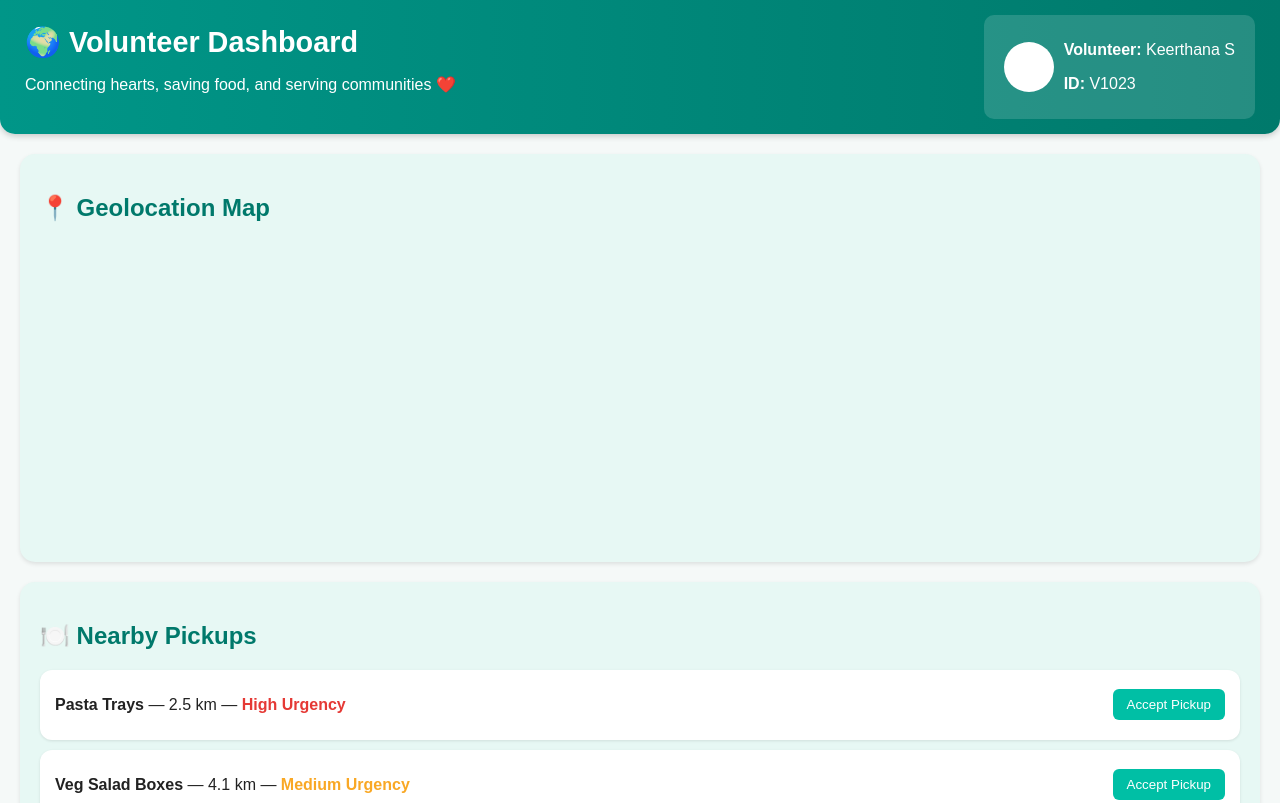
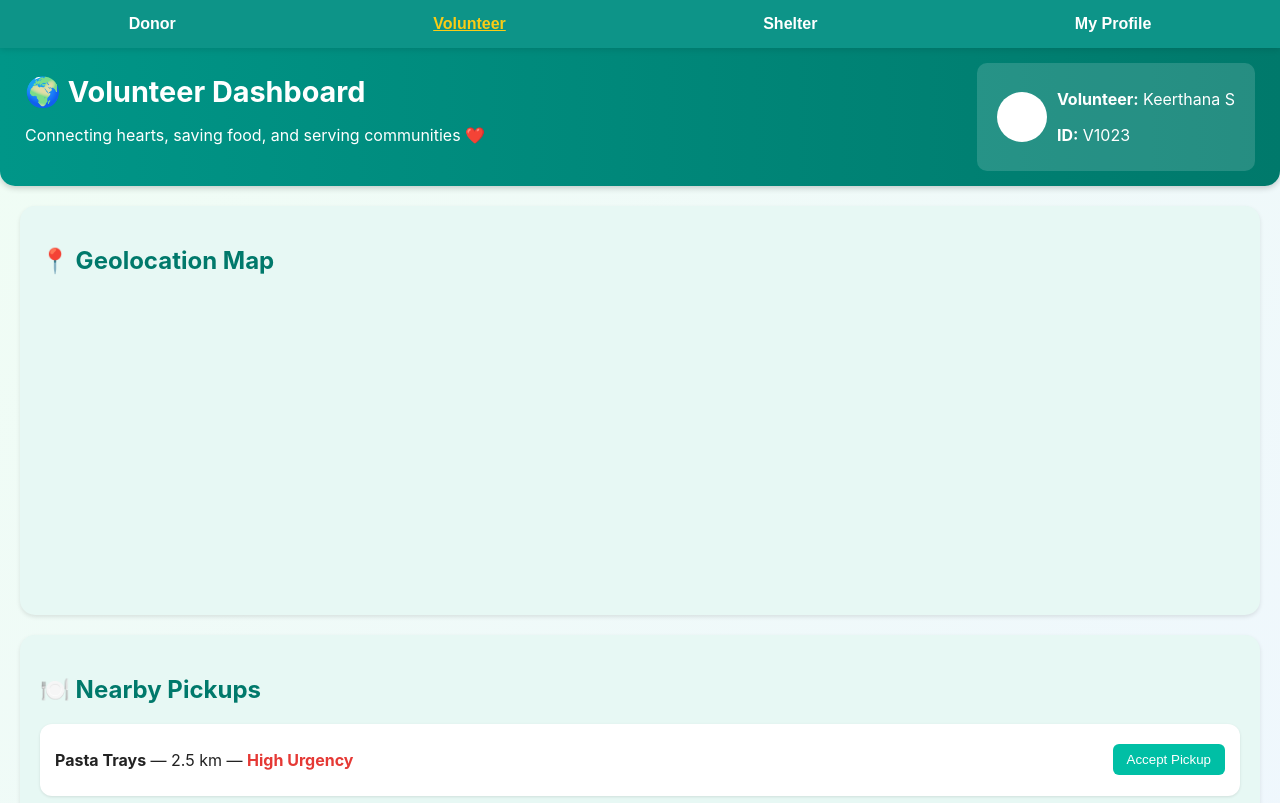
Before and after one commit to shubha229/CirclEats, a website: page volunteer.html in a window 1280 px wide. Shown: the top 803 px of the page. Drawn offline with nearby package versions, Linux system fonts and the light colour scheme; a script that the page names is missing.

Commit message:
volfinal update

```diff
--- a/volunteer.html
+++ b/volunteer.html
@@ -4,12 +4,58 @@
   <meta charset="UTF-8" />
   <meta name="viewport" content="width=device-width, initial-scale=1.0" />
   <title>Volunteer Dashboard</title>
-  <link rel="stylesheet" href="css\styleofvolunteer.css" />
+  <link rel="stylesheet" href="css/styleofvolunteer.css" />
 
-  <!-- ✅ OpenLayers CSS -->
+  <!-- OpenLayers CSS -->
   <link rel="stylesheet" href="https://cdn.jsdelivr.net/npm/ol@v9.1.0/ol.css" />
+
+  <style>
+    /* ✅ Navigation Bar */
+    nav {
+      background-color: #0d9488; /* teal-600 */
+      display: flex;
+      justify-content: space-around;
+      align-items: center;
+      padding: 14px 0;
+      position: sticky;
+      top: 0;
+      z-index: 100;
+      box-shadow: 0 2px 6px rgba(0,0,0,0.1);
+    }
+    nav .nav-btn {
+      color: white;
+      background: none;
+      border: none;
+      font-size: 16px;
+      cursor: pointer;
+      font-weight: 600;
+      transition: 0.3s;
+    }
+    nav .nav-btn:hover {
+      color: #facc15; /* yellow-400 */
+    }
+    nav .active {
+      color: #facc15;
+      text-decoration: underline;
+    }
+
+    body {
+      margin: 0;
+      font-family: "Inter", sans-serif;
+      background: linear-gradient(135deg, #f0fdf4, #eff6ff);
+    }
+  </style>
 </head>
 <body>
+
+  <!-- ✅ Navigation Bar -->
+  <nav>
+    <button class="nav-btn" onclick="goToDonor()">Donor</button>
+    <button class="nav-btn active" onclick="goToVolunteer()">Volunteer</button>
+    <button class="nav-btn" onclick="goToShelter()">Shelter</button>
+    <button class="nav-btn" onclick="goToProfile()">My Profile</button>
+  </nav>
+
   <!-- Header -->
   <div class="dashboard-header">
     <div class="header-content">
@@ -69,11 +115,28 @@
 
   <!-- Footer -->
   <footer>
-    © 2025 Food Waste Management System | Built with 💚 by Team CircEats
+    © 2025 Food Waste Management System | Built with 💚 by Team CirclEats
   </footer>
 
-  <!-- ✅ OpenLayers JS -->
+  <!-- OpenLayers JS -->
   <script src="https://cdn.jsdelivr.net/npm/ol@v9.1.0/dist/ol.js"></script>
-  <script src="js\volunteer.js"></script>
+  <script src="js/volunteer.js"></script>
+
+  <!-- ✅ Navigation Redirect Functions -->
+  <script>
+    function goToDonor() {
+      window.location.href = "dvs.html"; // your donor page filename
+    }
+    function goToVolunteer() {
+      window.location.href = "volunteer.html";
+    }
+    function goToShelter() {
+      window.location.href = "shelter.html";
+    }
+    function goToProfile() {
+      window.location.href = "user-dashboard.html";
+    }
+  </script>
+
 </body>
 </html>
```
